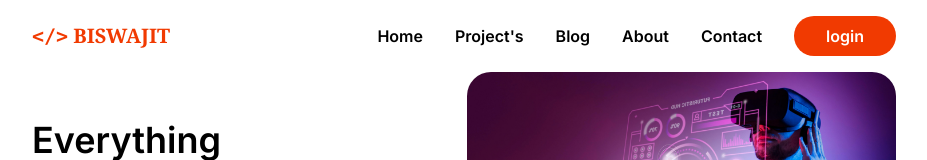
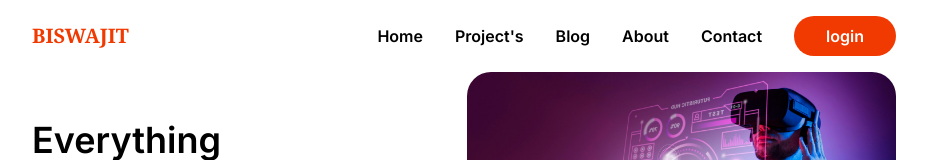
Before and after one commit to Biswajit552/personal-project, a Next.js app: page / in a window 1280 px wide. Shown: the top 160 px of the page, without its empty margins (176-1103 px from the left). Built offline with nearby package versions, Linux system fonts and the light colour scheme.

Commit message:
modify 2

```diff
--- a/src/components/layout/Header.js
+++ b/src/components/layout/Header.js
@@ -8,7 +8,8 @@ export default function Header() {
     <header className="flex  items-center justify-between">
       <Link className="text-primary font-semibold text-xl  font-serif" href="/">
         <span>
-          <b className="font-mono">&lt;/&gt;</b> BISWAJIT
+          {/* <b className="font-mono">&lt;/&gt;</b> */}
+          BISWAJIT
         </span>
       </Link>
       {/* <nav className="flex gap-8 items-center font-semibold ">
```
